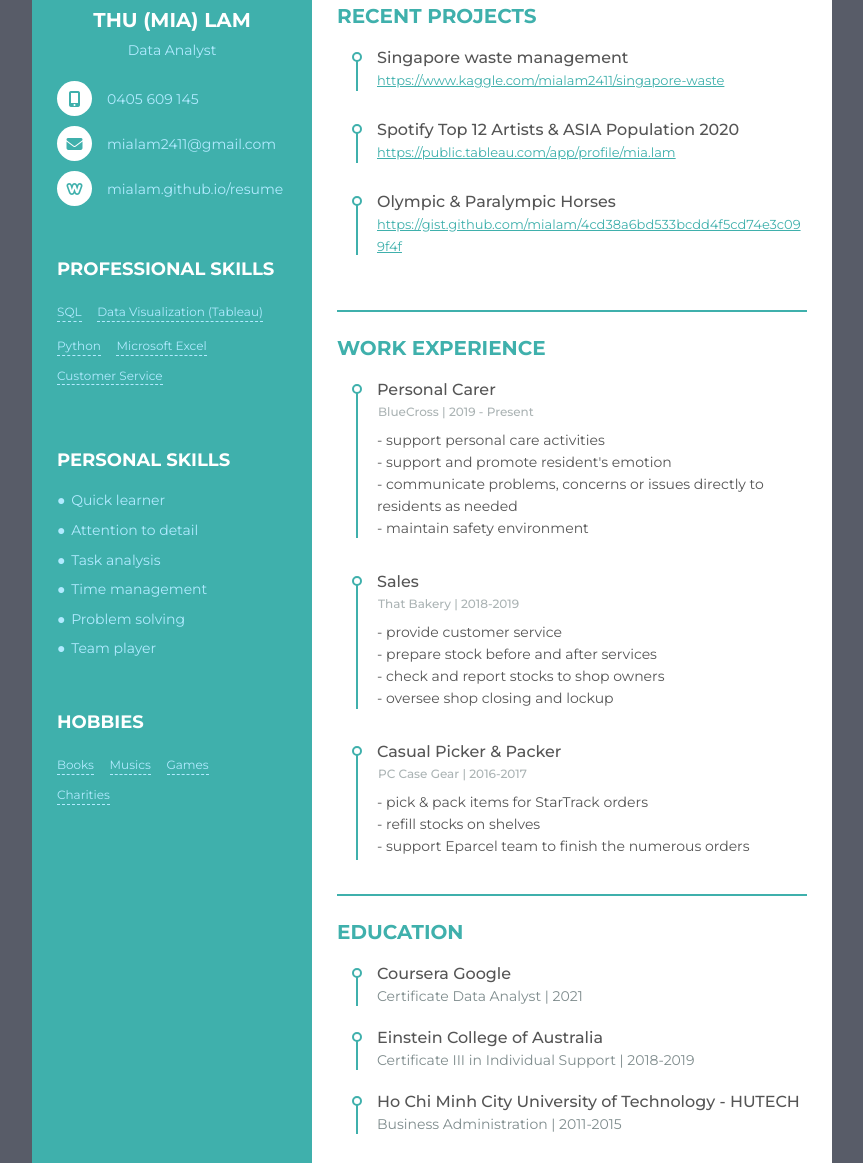
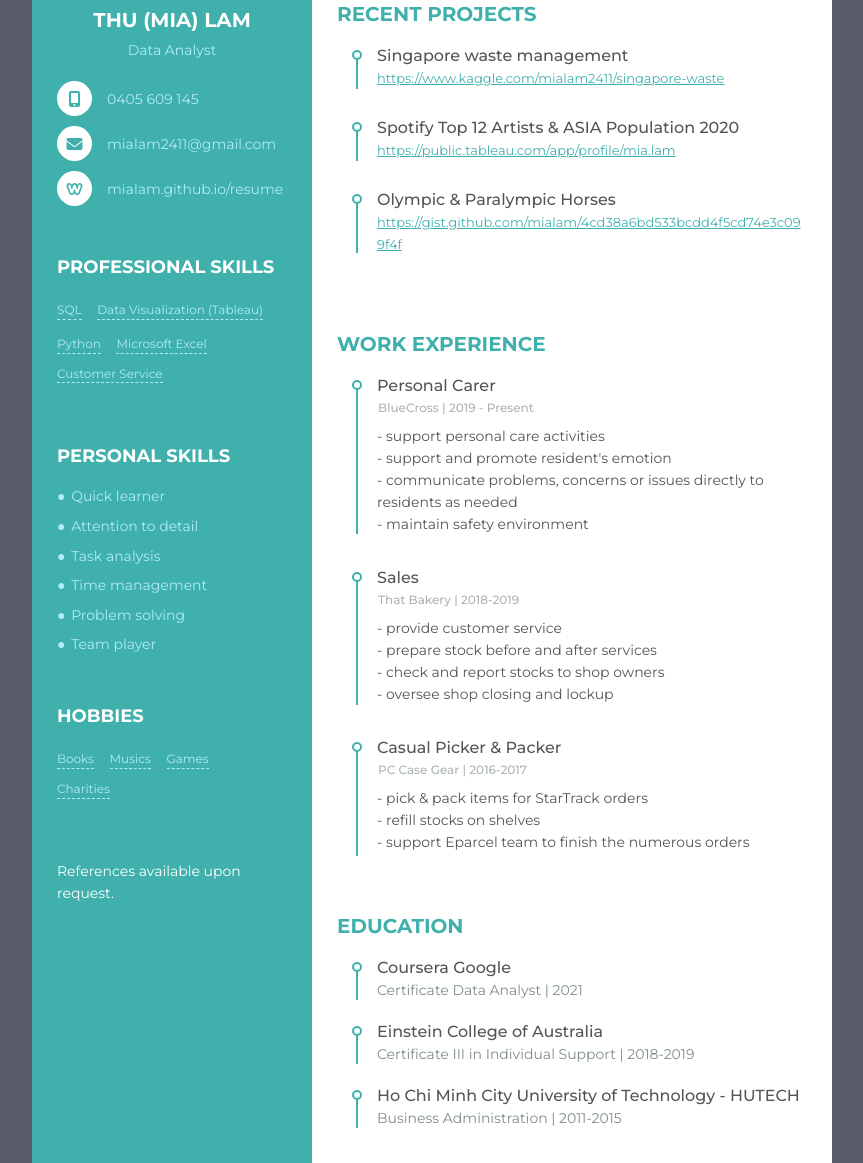
Before and after one commit to mialam/resume, a plain HTML site: page index.html in a window 1280 px wide. Shown: the part 321-1484 px from the top of the page, without its empty margins (208-1071 px from the left). Drawn offline with Linux system fonts and the light colour scheme.

Commit message:
Add references and update UI

```diff
--- a/index.html
+++ b/index.html
@@ -73,7 +73,6 @@
 
   .resume .resume_item {
     padding: 25px 0;
-    border-bottom: 2px solid #3fb0ac;
   }
 
   .resume .resume_left .resume_item:last-child,
@@ -458,6 +457,10 @@
           </li>
         </ul>
       </div>
+
+      <div style="color: white; margin-top: 24px;">
+        References available upon request.
+      </div>
     </div>
   </div>
   <div class="resume_right">
```
